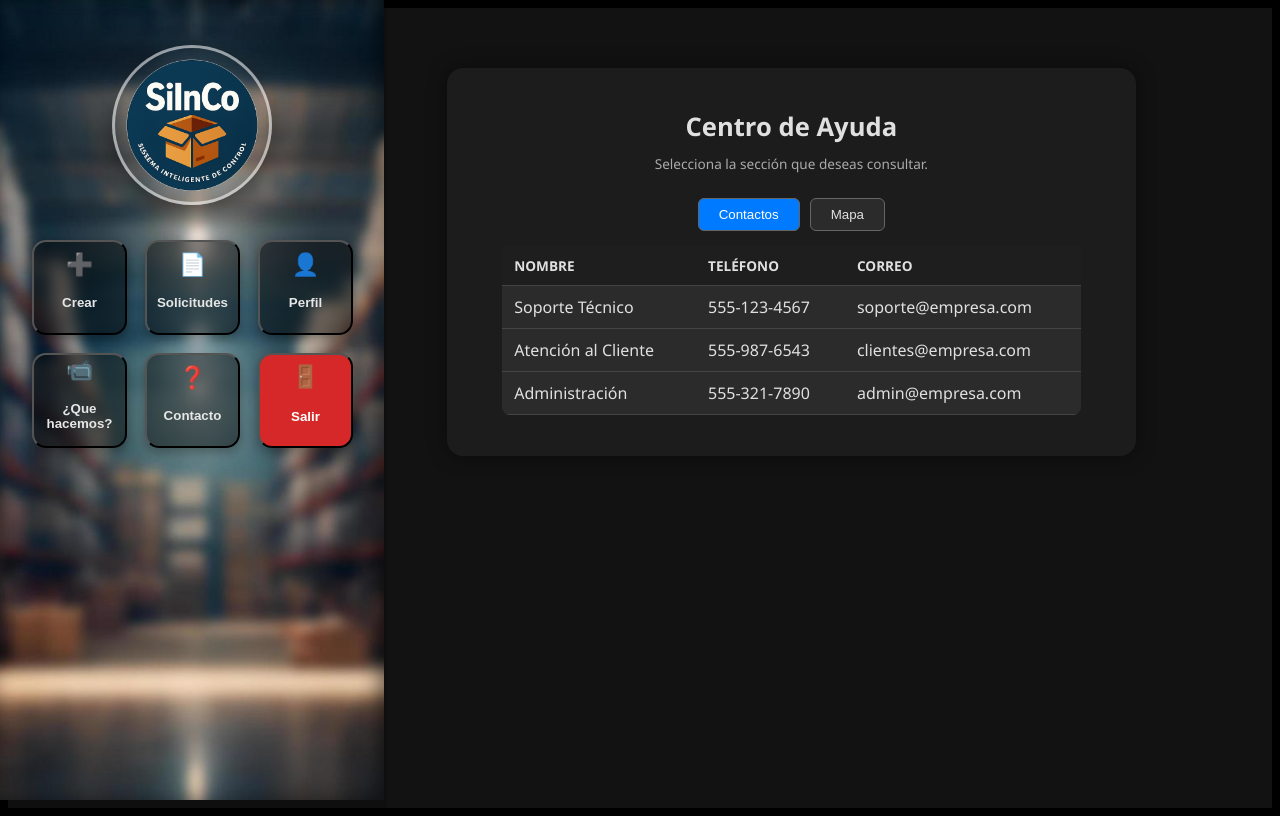
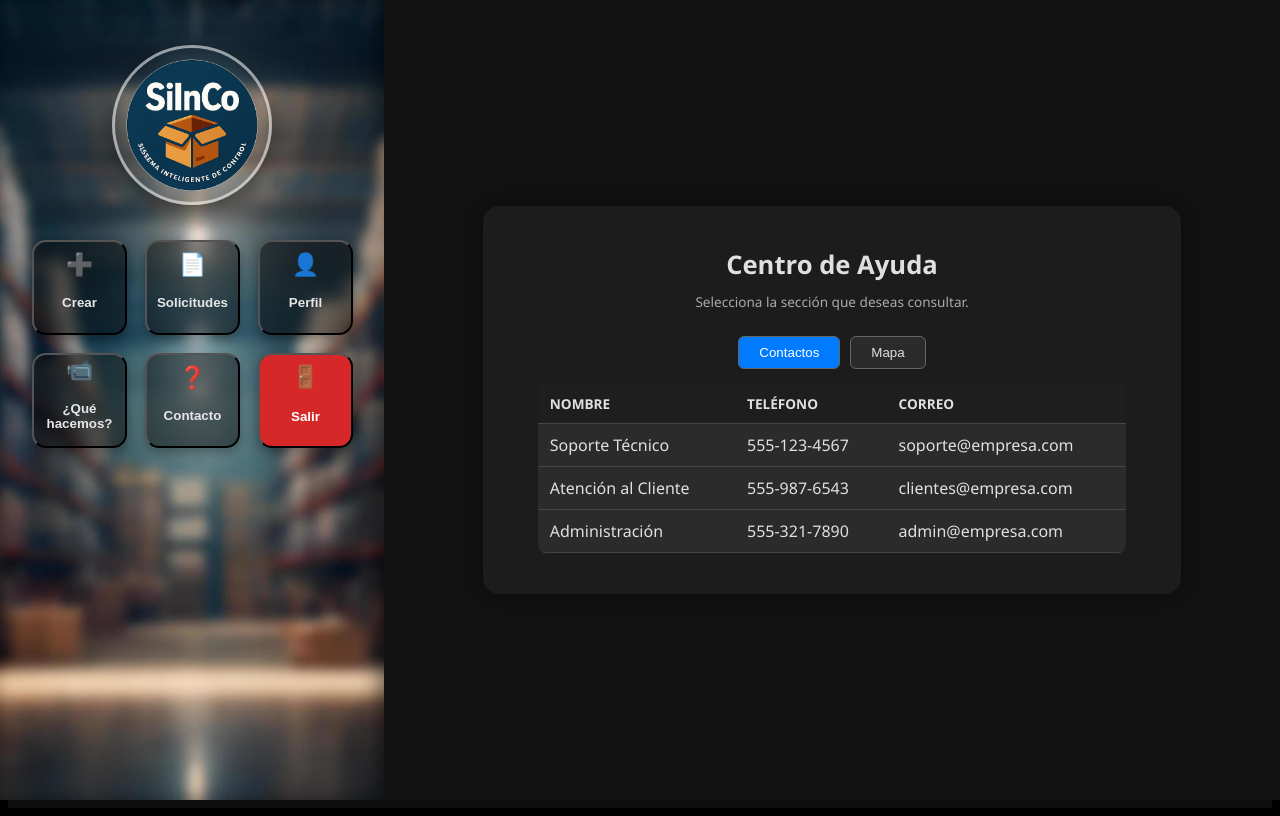
Before and after one commit to STEVEN7-WEB/SiInCo1, an Angular app in the folder frontend/: page /usuar/ayuda in a window 1280 px wide. Built offline with nearby package versions, Linux system fonts and the light colour scheme.

Commit message:
Ver solicitudes y panel top.

```diff
--- a/frontend/src/Components/docente/versolicitud/versolicitud.component.css
+++ b/frontend/src/Components/docente/versolicitud/versolicitud.component.css
@@ -1,79 +1,148 @@
 :host {
   display: block;
+  width: 100%;
 }
 
 .contenedor-formulario {
-  max-width: 900px;
-  margin: 0 auto;
-  background: transparent;
-  padding: 10px 15px;
-  border-radius: 8px;
+  box-sizing: border-box; /* incluye padding y border dentro del width */
+  width: 100%;
+  max-width: 100%;
+  margin: 15px auto; /* centra horizontalmente */
+  background: #1a1a1a;
+  padding: 15px 18px;
+  border-radius: 12px;
+  box-shadow: 0 6px 16px rgba(0,0,0,0.35);
+  border: 1px solid #2e2e2e;
+  overflow-x: hidden;
 }
 
+
+/* TÍTULO */
 h2 {
   text-align: center;
   margin-bottom: 15px;
-  color: #E0E0E0;
-  font-size: 1.8rem;
-  font-weight: 600;
+  color: #ffffff;
+  font-size: 1.6rem;
+  font-weight: 700;
 }
 
+/* TABLA */
 .tabla-contenedor {
-  overflow-x: auto;
+  width: 100%;
+  overflow-x: hidden;
 }
 
 .tabla-solicitudes {
   width: 100%;
   border-collapse: collapse;
-  background-color: #2B2B2B;
+
+  background-color: #232323;
   border-radius: 10px;
   overflow: hidden;
-  box-shadow: 0 0 10px #0003;
+
+  table-layout: fixed;      /* Compacta columnas */
+  min-width: 100%;          /* Nunca excede */
+  box-shadow: 0 4px 12px rgba(0,0,0,0.4);
 }
 
-.tabla-solicitudes th,
-.tabla-solicitudes td {
-  padding: 12px 14px;
-  text-align: left;
-  color: #E0E0E0;
-  border-bottom: 1px solid #444;
-  font-size: 0.95rem;
+/* ENCABEZADOS */
+.tabla-solicitudes th {
+  background-color: #151515;
+  color: #e8e8e8;
+
+  padding: 6px 2px;         /* MÁS compacto aún */
+  font-size: 0.68rem;       /* LETRA MÁS CHICA */
+  font-weight: 700;
+
+  border-bottom: 2px solid #333;
+
+  white-space: nowrap;
+  overflow: hidden;
+  text-overflow: ellipsis;
+
+  text-align: center;
 }
 
-.tabla-solicitudes th {
-  background-color: #1E1E1E;
-  font-weight: 700;
-  text-transform: uppercase;
-  font-size: 0.85rem;
-  letter-spacing: 0.5px;
+/* CELDAS */
+.tabla-solicitudes td {
+  padding: 5px 2px;         /* ULTRA COMPACTO */
+  font-size: 0.72rem;       /* letra más pequeña */
+  color: #d6d6d6;
+
+  border-bottom: 1px solid #3d3d3d;
+
+  white-space: nowrap;
+  overflow: hidden;
+  text-overflow: ellipsis;
+
+  text-align: center;
 }
 
-.tabla-solicitudes tr:hover {
-  background-color: #3A3A3A;
-  transition: 0.3s ease;
+/* AJUSTES POR COLUMNA (¡AÚN MÁS ANGOSTAS!) */
+.tabla-solicitudes th:nth-child(1),
+.tabla-solicitudes td:nth-child(1) {
+  width: 35px; /* Número */
 }
 
-/* Estilos para estatus */
-.estatus {
-  padding: 4px 10px;
-  border-radius: 6px;
-  font-weight: 600;
-  font-size: 0.85rem;
-  text-align: center;
-  display: inline-block;
+.tabla-solicitudes th:nth-child(2),
+.tabla-solicitudes td:nth-child(2) {
+  width: 80px; /* Fecha */
 }
 
+.tabla-solicitudes th:nth-child(3),
+.tabla-solicitudes td:nth-child(3) {
+  width: 70px; /* Marca */
+}
+
+.tabla-solicitudes th:nth-child(4),
+.tabla-solicitudes td:nth-child(4) {
+  width: 60px; /* Color */
+}
+
+.tabla-solicitudes th:nth-child(5),
+.tabla-solicitudes td:nth-child(5) {
+  width: 90px; /* Sistema Operativo */
+}
+
+.tabla-solicitudes th:nth-child(6),
+.tabla-solicitudes td:nth-child(6) {
+  width: 95px; /* Título */
+}
+
+.tabla-solicitudes th:nth-child(7),
+.tabla-solicitudes td:nth-child(7) {
+  width: 70px; /* Estatus */
+}
+
+/* HOVER */
+.tabla-solicitudes tr:hover {
+  background-color: #2f2f2f;
+  transition: 0.25s ease;
+}
+
+/* ESTATUS */
+.estatus {
+  padding: 2px 4px;         /* Más chico */
+  border-radius: 14px;
+  font-size: 0.60rem;       /* SUPER compacto */
+  font-weight: 600;
+
+  min-width: 45px;          /* más pequeño aún */
+  white-space: nowrap;
+}
+
+/* COLORES */
 .estatus.pendiente {
-  background-color: #FFA726;
-  color: #2B2B2B;
+  background-color: #ffb74d;
+  color: #2b2b2b;
 }
 
 .estatus.en-proceso {
-  background-color: #42A5F5;
+  background-color: #42a5f5;
   color: #fff;
 }
 
 .estatus.completado {
-  background-color: #66BB6A;
+  background-color: #66bb6a;
   color: #fff;
 }
--- a/frontend/src/Components/usuar/versolicitud/versolicitud.component.css
+++ b/frontend/src/Components/usuar/versolicitud/versolicitud.component.css
@@ -1,79 +1,147 @@
 :host {
   display: block;
+  width: 100%;
 }
 
+/* CONTENEDOR */
 .contenedor-formulario {
-  max-width: 900px;
-  margin: 0 auto;
-  background: transparent;
-  padding: 10px 15px;
-  border-radius: 8px;
+  box-sizing: border-box; /* incluye padding y border dentro del width */
+  width: 100%;
+  max-width: 100%;
+  margin: 15px auto; /* centra horizontalmente */
+  background: #1a1a1a;
+  padding: 15px 18px;
+  border-radius: 12px;
+  box-shadow: 0 6px 16px rgba(0,0,0,0.35);
+  border: 1px solid #2e2e2e;
+  overflow-x: hidden;
 }
-
+/* TÍTULO */
 h2 {
   text-align: center;
   margin-bottom: 15px;
-  color: #E0E0E0;
-  font-size: 1.8rem;
-  font-weight: 600;
+  color: #ffffff;
+  font-size: 1.6rem;
+  font-weight: 700;
 }
 
+/* TABLA */
 .tabla-contenedor {
-  overflow-x: auto;
+  width: 100%;
+  overflow-x: hidden;
 }
 
 .tabla-solicitudes {
   width: 100%;
   border-collapse: collapse;
-  background-color: #2B2B2B;
+
+  background-color: #232323;
   border-radius: 10px;
   overflow: hidden;
-  box-shadow: 0 0 10px #0003;
+
+  table-layout: fixed;      /* Compacta columnas */
+  min-width: 100%;          /* Nunca excede */
+  box-shadow: 0 4px 12px rgba(0,0,0,0.4);
 }
 
-.tabla-solicitudes th,
-.tabla-solicitudes td {
-  padding: 12px 14px;
-  text-align: left;
-  color: #E0E0E0;
-  border-bottom: 1px solid #444;
-  font-size: 0.95rem;
+/* ENCABEZADOS */
+.tabla-solicitudes th {
+  background-color: #151515;
+  color: #e8e8e8;
+
+  padding: 6px 2px;         /* MÁS compacto aún */
+  font-size: 0.68rem;       /* LETRA MÁS CHICA */
+  font-weight: 700;
+
+  border-bottom: 2px solid #333;
+
+  white-space: nowrap;
+  overflow: hidden;
+  text-overflow: ellipsis;
+
+  text-align: center;
 }
 
-.tabla-solicitudes th {
-  background-color: #1E1E1E;
-  font-weight: 700;
-  text-transform: uppercase;
-  font-size: 0.85rem;
-  letter-spacing: 0.5px;
+/* CELDAS */
+.tabla-solicitudes td {
+  padding: 5px 2px;         /* ULTRA COMPACTO */
+  font-size: 0.72rem;       /* letra más pequeña */
+  color: #d6d6d6;
+
+  border-bottom: 1px solid #3d3d3d;
+
+  white-space: nowrap;
+  overflow: hidden;
+  text-overflow: ellipsis;
+
+  text-align: center;
 }
 
-.tabla-solicitudes tr:hover {
-  background-color: #3A3A3A;
-  transition: 0.3s ease;
+/* AJUSTES POR COLUMNA (¡AÚN MÁS ANGOSTAS!) */
+.tabla-solicitudes th:nth-child(1),
+.tabla-solicitudes td:nth-child(1) {
+  width: 35px; /* Número */
 }
 
-/* Estilos para estatus */
-.estatus {
-  padding: 4px 10px;
-  border-radius: 6px;
-  font-weight: 600;
-  font-size: 0.85rem;
-  text-align: center;
-  display: inline-block;
+.tabla-solicitudes th:nth-child(2),
+.tabla-solicitudes td:nth-child(2) {
+  width: 80px; /* Fecha */
 }
 
+.tabla-solicitudes th:nth-child(3),
+.tabla-solicitudes td:nth-child(3) {
+  width: 70px; /* Marca */
+}
+
+.tabla-solicitudes th:nth-child(4),
+.tabla-solicitudes td:nth-child(4) {
+  width: 60px; /* Color */
+}
+
+.tabla-solicitudes th:nth-child(5),
+.tabla-solicitudes td:nth-child(5) {
+  width: 90px; /* Sistema Operativo */
+}
+
+.tabla-solicitudes th:nth-child(6),
+.tabla-solicitudes td:nth-child(6) {
+  width: 95px; /* Título */
+}
+
+.tabla-solicitudes th:nth-child(7),
+.tabla-solicitudes td:nth-child(7) {
+  width: 70px; /* Estatus */
+}
+
+/* HOVER */
+.tabla-solicitudes tr:hover {
+  background-color: #2f2f2f;
+  transition: 0.25s ease;
+}
+
+/* ESTATUS */
+.estatus {
+  padding: 2px 4px;         /* Más chico */
+  border-radius: 14px;
+  font-size: 0.60rem;       /* SUPER compacto */
+  font-weight: 600;
+
+  min-width: 45px;          /* más pequeño aún */
+  white-space: nowrap;
+}
+
+/* COLORES */
 .estatus.pendiente {
-  background-color: #FFA726;
-  color: #2B2B2B;
+  background-color: #ffb74d;
+  color: #2b2b2b;
 }
 
 .estatus.en-proceso {
-  background-color: #42A5F5;
+  background-color: #42a5f5;
   color: #fff;
 }
 
 .estatus.completado {
-  background-color: #66BB6A;
+  background-color: #66bb6a;
   color: #fff;
 }
--- a/frontend/src/Components/ventanaadmin/ventanaadmin.component.css
+++ b/frontend/src/Components/ventanaadmin/ventanaadmin.component.css
@@ -130,9 +130,11 @@
 
 /* PANEL DERECHO */
 .admin-right {
-  margin-left: 30%;
+  position: fixed;      /* para que ocupe siempre el lado derecho */
+  top: 0;
+  right: 0;
   width: 70%;
-  min-height: 100vh;
+  height: 100vh;
   background: #121212;
   display: flex;
   align-items: center;
--- a/frontend/src/Components/ventanadocente/ventanadocente.component.css
+++ b/frontend/src/Components/ventanadocente/ventanadocente.component.css
@@ -131,9 +131,11 @@
 
 /* PANEL DERECHO */
 .docente-right {
-  margin-left: 30%;
+  position: fixed;      /* para que ocupe siempre el lado derecho */
+  top: 0;
+  right: 0;
   width: 70%;
-  min-height: 100vh;
+  height: 100vh;
   background: #121212;
   display: flex;
   align-items: center;
@@ -146,12 +148,13 @@
 .content-box {
   width: 90%;
   max-width: 900px;
+  margin: 0 auto; /* <--- centrado horizontal */
   background: #1c1c1c;
   border-radius: 16px;
   padding: 40px;
   box-shadow: 0 0 20px rgba(0,0,0,0.45);
   color: #fff;
-  text-align: left;
+  text-align: center;
   animation: fadeIn 0.6s ease-out;
 }
 
--- a/frontend/src/Components/ventanausuario/ventanausuario.component.css
+++ b/frontend/src/Components/ventanausuario/ventanausuario.component.css
@@ -124,20 +124,17 @@
 }
 
 .user-right {
-  margin-left: 30%; /* coincide con el ancho del menú fijo */
-  width: 70%;
-  padding: 60px;
-  overflow-y: auto;
-  min-height: 100vh;
+  position: fixed;      /* para que ocupe siempre el lado derecho */
+  top: 0;
+  right: 0;
+  width: 70%;           /* ocupa el 70% del ancho */
+  height: 100vh;        /* ocupa toda la altura */
   background: #121212;
-}
-
-.user-right::-webkit-scrollbar {
-  display: none;
-}
-.user-right {
-  -ms-overflow-style: none;
-  scrollbar-width: none;
+  display: flex;
+  align-items: center;
+  justify-content: center;
+  padding: 60px;        /* padding interno */
+  overflow-y: auto;     /* scroll si el contenido excede la altura */
 }
 
 /* CONTENIDO CENTRAL */
@@ -149,7 +146,8 @@
   padding: 40px;
   box-shadow: 0 0 20px rgba(0,0,0,0.45);
   color: #fff;
-  animation: fadeIn .6s ease-out;
+  text-align: left;
+  animation: fadeIn 0.6s ease-out;
 }
 
 /* ANIMACIÓN SUAVE */
@@ -157,3 +155,20 @@
   from { opacity: 0; transform: translateY(10px); }
   to { opacity: 1; transform: translateY(0); }
 }
+
+/* RESPONSIVE */
+@media (max-width: 1024px) {
+  .docente-wrapper {
+    flex-direction: column;
+  }
+  .docente-left, .docente-right {
+    width: 100%;
+    position: relative;
+    margin-left: 0;
+    height: auto;
+  }
+  .menu-grid {
+    grid-template-columns: repeat(4, 1fr);
+    max-width: 100%;
+  }
+}
--- a/frontend/src/Components/ventanausuario/ventanausuario.component.html
+++ b/frontend/src/Components/ventanausuario/ventanausuario.component.html
@@ -22,7 +22,7 @@
 
       <button class="menu-item" (click)="navegar('configuracion')">
         <span>📹</span>
-        <p>¿Que hacemos?</p>
+        <p>¿Qué hacemos?</p>
       </button>
 
       <button class="menu-item" (click)="navegar('ayuda')">
```
